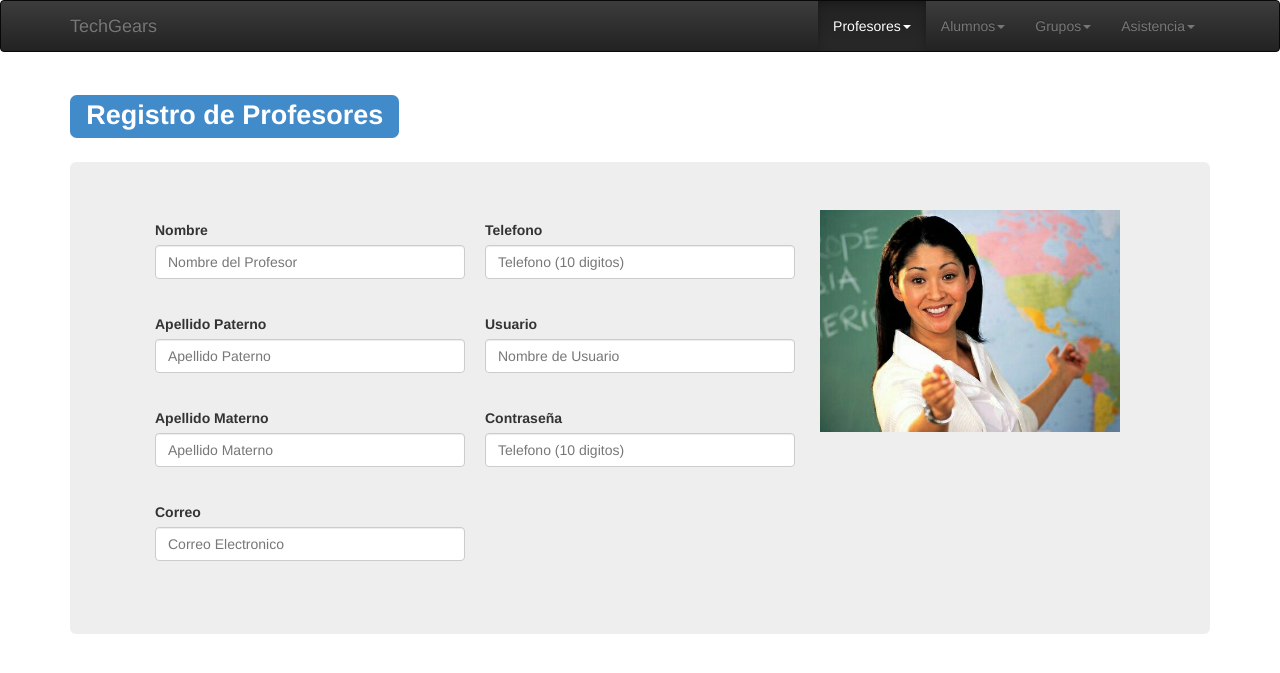
After one commit to Oscarin017/DesarrolloDeAplicacionesWeb, a PHP site: page /RegistroProfesores.html in a window 1280 px wide. The commit adds this page. Shown: the top 673 px of the page. Run offline with PHP 8.4, Linux system fonts and the light colour scheme.

Commit message:
forma de registro de profesores
html del registro de profesores

```diff
--- a/UTT/CSS/custom.css
+++ b/UTT/CSS/custom.css
@@ -9,3 +9,6 @@
 	text-align: center;
 	margin:30px auto;
 }
+.form-group{
+	padding:10px;
+}
--- /dev/null
+++ b/UTT/RegistroProfesores.html
@@ -0,0 +1,111 @@
+<!DOCTYPE html>
+<html>
+<head>
+	<meta charset="utf-8">
+	<meta http-equiv="X-UA-Compatible" content="IE=edge">
+	<title></title>
+	<link rel="stylesheet" href="CSS/bootstrap.min.css">
+	<link rel="stylesheet" href="CSS/bootstrap-theme.min.css">
+	<link rel="stylesheet" href="CSS/custom.css">
+	<script src="JS/JQuery.js"></script>
+	<script src="JS/bootstrap.min.js"></script>
+	<script ></script>
+</head>
+<body>
+  <nav class="navbar navbar-inverse" role="navigation">
+  	<div class="container container-fluid">
+    	<!-- Brand and toggle get grouped for better mobile display -->
+    	<div class="navbar-header">
+      <button type="button" class="navbar-toggle" data-toggle="collapse" data-target="#bs-example-navbar-collapse-1">
+        <span class="sr-only">Toggle navigation</span>
+        <span class="icon-bar"></span>
+        <span class="icon-bar"></span>
+        <span class="icon-bar"></span>
+      </button>
+      <a class="navbar-brand" href="#">TechGears</a>
+    	</div>
+    	<!-- Collect the nav links, forms, and other content for toggling -->
+    	<div class="collapse navbar-collapse" id="bs-example-navbar-collapse-1">
+      <ul class="nav navbar-nav navbar-right">
+        <li class="dropdown active">
+          <a href="#" class="dropdown-toggle" data-toggle="dropdown">Profesores<span class="caret"></span></a>
+          <ul class="dropdown-menu" role="menu">
+            <li><a href="#">Registrar</a></li>
+            <li><a href="#">Consultar</a></li>
+          </ul>
+        </li>
+        <li class="dropdown">
+          <a href="#" class="dropdown-toggle" data-toggle="dropdown">Alumnos<span class="caret"></span></a>
+          <ul class="dropdown-menu" role="menu">
+            <li><a href="#">Registrar</a></li>
+            <li><a href="#">Consultar</a></li>
+          </ul>
+        </li>
+        <li class="dropdown">
+          <a href="#" class="dropdown-toggle" data-toggle="dropdown">Grupos<span class="caret"></span></a>
+          <ul class="dropdown-menu" role="menu">
+            <li><a href="#">Registrar</a></li>
+            <li><a href="#">Consultar</a></li>
+          </ul>
+        </li>
+        <li class="dropdown">
+          <a href="#" class="dropdown-toggle" data-toggle="dropdown">Asistencia<span class="caret"></span></a>
+          <ul class="dropdown-menu" role="menu">
+            <li><a href="#">Toma de Asistencia</a></li>
+            <li><a href="#">Consultar</a></li>
+          </ul>
+        </li>
+      </ul>
+    	</div><!-- /.navbar-collapse -->
+  	</div><!-- /.container-fluid -->
+  </nav>
+  	<div class="container">
+		  <h1><span class="label label-primary">Registro de Profesores</span></h1>
+      <br/>
+      <div class="jumbotron">
+        <div class="container">
+        <form action="" role="form" class="form-horizontal">
+          <div class="col-md-4">
+          <div class="form-group">
+            <label for="Nombre">Nombre</label>
+            <input type="text" name="nombre" class="form-control" id="Nombre" placeholder="Nombre del Profesor">
+          </div>
+          <div class="form-group">
+            <label for="Ap_Pat">Apellido Paterno</label>
+            <input type="text" name="Ap_Pat" class="form-control" id="Ap_Pat" placeholder="Apellido Paterno">
+          </div>
+          <div class="form-group">
+            <label for="Ap_Mat">Apellido Materno</label>
+            <input type="text" name="Ap_Mat" class="form-control" id="Ap_Mat" placeholder="Apellido Materno">
+          </div>
+          <div class="form-group">
+            <label for="Email">Correo</label>
+            <input type="email" name="Email" class="form-control" id="Email" placeholder="Correo Electronico">
+          </div>
+          </div>
+          <div class="col-md-4">
+          <div class="form-group">
+            <label for="Telefono">Telefono</label>
+            <input type="number" name="Telefono" class="form-control" id="Telefono" placeholder="Telefono (10 digitos)">
+          </div>
+          <div class="form-group">
+            <label for="Usuario">Usuario</label>
+            <input type="text" name="Usuario" class="form-control" id="Usuario" placeholder="Nombre de Usuario">
+          </div>
+          <div class="form-group">
+            <label for="Contraseña">Contraseña</label>
+            <input type="password" name="Contraseña" class="form-control" id="Contraseña" placeholder="Telefono (10 digitos)">
+          </div>
+
+
+          </div>
+          <div class="col-md-4">
+            <img class="img-responsive" src="IMG/Unhelpful High School Teacher.jpg" alt="">
+          </div>
+        </form>
+        </div>
+      </div>
+		</div>
+	</div>
+</body>
+</html>
```
Also changed, not shown: UTT/IMG/Awesome High School Teacher.jpg (added), UTT/IMG/Unhelpful High School Teacher.jpg (added).
